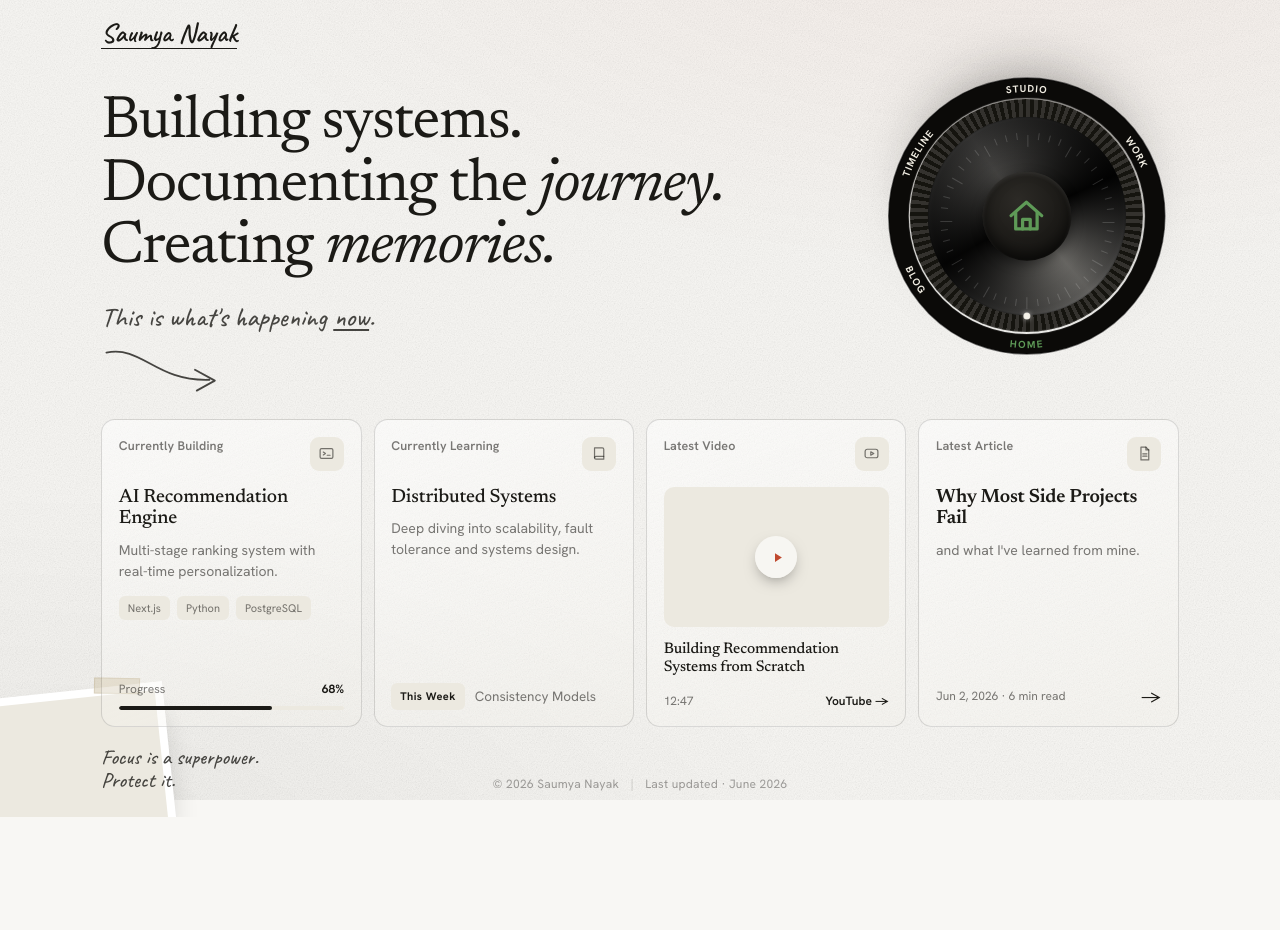
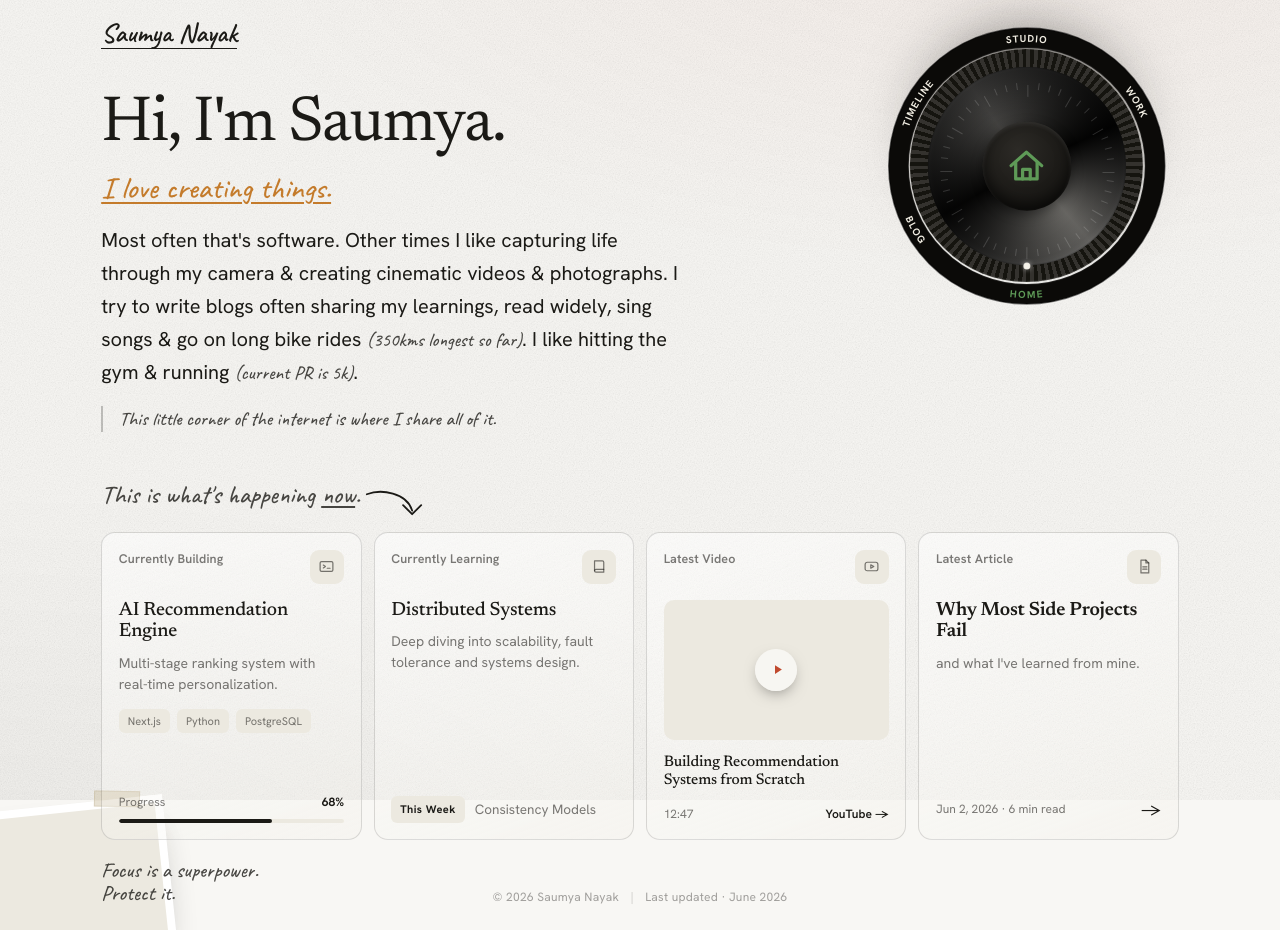
Before and after one commit to saumya66/HomeOnInternet, a Next.js app: page / in a window 1280 px wide. Before the commit the page ends 817 px from the top, so only its background shows below. Built offline with nearby package versions, Linux system fonts and the light colour scheme.

Commit message:
homepage imp

```diff
--- a/components/sections/HomeSection.js
+++ b/components/sections/HomeSection.js
@@ -10,20 +10,39 @@ export default function HomeSection() {
     <section className="mode active" id="mode-home" ref={sectionRef}>
       <div className="wrap home-wrap">
         <div className="hero-top">
-          <h1 className="bigline serif">
-            Building systems.<br />
-            Documenting the <span className="ital">journey.</span><br />
-            Creating <span className="ital">memories.</span>
-          </h1>
-          <div className="now-cue">
-            <span className="hand">
-              This is what&apos;s happening <u>now</u>.
+          <h1 className="bigline serif">Hi, I&apos;m Saumya.</h1>
+          <p className="hero-sub hand">
+            I love creating things.
+            {/* <svg className="nowarrow" viewBox="0 0 64 32" aria-hidden="true">
+              <path className="a" d="M 2 8 C 18 2 46 6 52 26" />
+              <path className="b" d="M 42 20 L 52 30 L 62 20" />
+            </svg> */}
+          </p>
+          {/* <p className="hero-what serif">
+            Most often that&apos;s <span className="hl">software</span>.<br />
+            Hopefully <span className="hl">hardware</span> someday.
+          </p> */}
+          <p className="hero-body">
+            Most often that&apos;s software. Other times I like capturing life through my camera
+            & creating cinematic videos & photographs. I try to write blogs often sharing my learnings,
+            read widely, sing songs & go on long bike rides <span className="hand hero-aside-inline">(350kms longest so far)</span>. I like hitting the gym & running <span className="hand hero-aside-inline">(current PR is 5k)</span>.
+          </p>
+          <blockquote className="hero-aside hand">
+            This little corner of the internet is where I share all of it.
+          </blockquote>
+        </div>
+
+        <div className="now-cue">
+          <span className="hand">
+            This is what&apos;s happening{' '}
+            <span style={{ position: 'relative', whiteSpace: 'nowrap' }}>
+              <u>now</u>.
+              <svg className="nowarrow" viewBox="0 0 64 32" aria-hidden="true">
+                <path className="a" d="M 2 8 C 18 2 46 6 52 26" />
+                <path className="b" d="M 42 20 L 52 30 L 62 20" />
+              </svg>
             </span>
-            <svg className="nowarrow" viewBox="0 0 170 70" aria-hidden="true">
-              <path className="a" d="M6 14 C 46 6 60 46 120 44" />
-              <path className="b" d="M104 33 L126 45 L106 56" />
-            </svg>
-          </div>
+          </span>
         </div>
 
         <div className="now-cards">
--- a/styles/site.css
+++ b/styles/site.css
@@ -30,6 +30,7 @@
   --mark-deep:  #8F3320;
   --led:        #5E9A57;
   --led-deep:   #3E6E3A;
+  --amber:      #c47b2b;
   --serif: 'Newsreader', 'Times New Roman', Georgia, serif;
   --sans:  'Hanken Grotesk', Helvetica, Arial, sans-serif;
   --mono:  'SF Mono', 'JetBrains Mono', Menlo, Consolas, monospace;
@@ -221,7 +222,7 @@ html:not(.js) .cp-text { opacity: 1 !important; transform: none !important; }
 body[data-mode="home"] .dial {
   transform: translate(
     min(calc(100vw - var(--base) - var(--rgap)), calc(50vw + 534px - var(--base))),
-    calc(27svh - var(--base) / 2)
+    calc(27svh - var(--base) / 2 - 50px)
   );
 }
 body:not([data-mode="home"]) .dial {
@@ -367,9 +368,9 @@ body[data-mode="home"] .dial.nudge .dial-disc { animation: dialNudge 1.7s var(--
 }
 
 @media (max-width: 900px) {
-  .dial { --base: clamp(230px, 64vw, 300px); --corner: 0.5; }
+  .dial { --base: clamp(140px, 38vw, 180px); --corner: 0.5; }
   body[data-mode="home"] .dial {
-    transform: translate(calc(50vw - var(--base)/2), calc(100svh - var(--base) - 40px));
+    transform: translate(calc(100vw - var(--base) - 12px), calc(var(--header-h) + 8px));
   }
   body:not([data-mode="home"]) .dial {
     transform: translate(calc(100vw - var(--base) * var(--corner) - 12px),
@@ -392,21 +393,49 @@ body[data-mode="home"] .dial.nudge .dial-disc { animation: dialNudge 1.7s var(--
 
 .hero-top { max-width: min(54vw, 720px); }
 .bigline {
-  font-weight: 400; font-size: clamp(30px, 4.7vw, 70px); line-height: 1.04;
-  letter-spacing: -0.022em; color: var(--ink); text-wrap: balance;
+  font-weight: 400; font-size: clamp(32px, 5vw, 72px); line-height: 1.04;
+  letter-spacing: -0.022em; color: var(--ink);
 }
-.bigline .ital { font-style: italic; }
-
-.now-cue { margin-top: clamp(14px, 2.2vh, 30px); position: relative; width: 320px; max-width: 60vw; }
-.now-cue .hand { font-family: var(--hand); font-weight: 500; font-size: clamp(20px, 2.2vw, 27px);
-  color: var(--ink-80); }
+.hero-sub {
+  font-family: var(--hand); font-weight: 500;
+  font-size: clamp(22px, 2.4vw, 34px); color: var(--amber);
+  margin-top: clamp(4px, 0.8vh, 10px); display: block;
+  text-decoration: underline; text-decoration-color: var(--amber);
+  text-underline-offset: 4px; text-decoration-thickness: 1.5px;
+}
+.hero-what {
+  font-size: clamp(20px, 2.2vw, 30px); line-height: 1.25;
+  letter-spacing: -0.015em; color: var(--ink);
+  margin-top: clamp(14px, 2vh, 24px);
+}
+.hero-what .hl { color: var(--amber); }
+.hero-body {
+  font-size: clamp(20px, 1.1vw, 15px); line-height: 1.65;
+  margin-top: clamp(12px, 1.6vh, 20px); max-width: 52ch;
+}
+.hero-aside-inline {
+  font-size: 0.95em; color: var(--ink-80); font-weight: 500;
+}
+.hero-aside {
+  font-family: var(--hand); font-size: clamp(16px, 1.5vw, 20px); color: var(--ink-80);
+  margin-top: clamp(16px, 2vh, 26px); margin-left: 0;
+  border-left: 2.5px solid var(--ink-25); padding-left: 16px;
+  font-style: normal; line-height: 1.4;
+}
+.now-cue {
+  margin-top: clamp(20px, 3vh, 40px);
+}
+.now-cue .hand {
+  font-family: var(--hand); font-weight: 500; font-size: clamp(18px, 2vw, 26px);
+  color: var(--ink-80);
+}
 .now-cue .hand u { text-decoration-thickness: 1.5px; text-underline-offset: 3px; }
-.nowarrow { display: block; width: clamp(120px, 12vw, 168px); height: auto; margin-top: 2px; overflow: visible; }
-.nowarrow path { fill: none; stroke: var(--ink-80); stroke-width: 2; stroke-linecap: round; stroke-linejoin: round; }
-.nowarrow .a { stroke-dasharray: 220; stroke-dashoffset: 220; }
-.nowarrow .b { stroke-dasharray: 80; stroke-dashoffset: 80; }
-.mode.active .nowarrow .a { animation: draw 0.9s var(--ease) 0.5s forwards; }
-.mode.active .nowarrow .b { animation: draw 0.4s var(--ease) 1.2s forwards; }
+.mode.active .nowarrow .a { animation: draw 1.6s var(--ease) 0.7s forwards; }
+.mode.active .nowarrow .b { animation: draw 0.6s var(--ease) 2.1s forwards; }
+.nowarrow { display: inline-block; vertical-align: middle; width: clamp(40px, 5vw, 58px); height: auto; margin-left: 5px; margin-top: 8px; overflow: visible; }
+.nowarrow path { fill: none; stroke: var(--ink); stroke-width: 2; stroke-linecap: round; stroke-linejoin: round; }
+.nowarrow .a { stroke-dasharray: 150; stroke-dashoffset: 150; }
+.nowarrow .b { stroke-dasharray: 50; stroke-dashoffset: 50; }
 
 .now-cards {
   margin-top: clamp(14px, 2vh, 26px);
```
